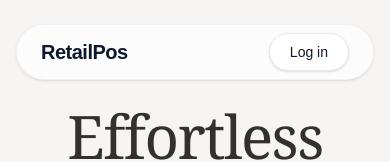
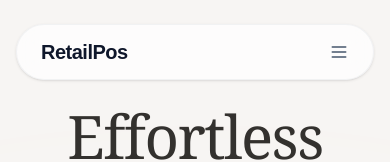
Before and after one commit to mdkabirulhossain/retailpos-frontend, a Next.js app: page / in a window 390 px wide. Shown: the top 162 px of the page. Built offline with nearby package versions, Linux system fonts and the light colour scheme.

Commit message:
Updated Navbar for all the device

```diff
--- a/src/components/marketing/navbar/Navbar.tsx
+++ b/src/components/marketing/navbar/Navbar.tsx
@@ -1,13 +1,18 @@
+"use client";
+
+import { useState } from 'react';
 import Link from 'next/link';
 
 const Navbar = () => {
+  const [isOpen, setIsOpen] = useState(false);
+
   return (
-    <nav className="fixed top-6 left-0 right-0 z-50 flex justify-center px-4">
-      <div className="flex items-center justify-between w-full max-w-4xl h-14 px-6 bg-white/70 backdrop-blur-md border border-gray-200/50 rounded-full shadow-sm">
+    <nav className="fixed top-6 left-0 right-0 z-50 flex flex-col items-center px-4 pointer-events-none">
+      <div className="flex items-center justify-between w-full max-w-4xl h-14 px-6 bg-white/70 backdrop-blur-md border border-gray-200/50 rounded-full shadow-sm pointer-events-auto">
 
         {/* Left Side: Logo and Links */}
         <div className="flex items-center gap-8">
-          <Link href="/" className="text-xl font-semibold text-slate-900 tracking-tight">
+          <Link href="/" className="text-xl font-semibold text-slate-900 tracking-tight" onClick={() => setIsOpen(false)}>
             RetailPos
           </Link>
 
@@ -24,13 +29,59 @@ const Navbar = () => {
           </div>
         </div>
 
-        {/* Right Side: Action Button */}
-        <div>
-          <button className="px-5 py-2 text-sm font-medium text-slate-900 bg-white border border-gray-200 rounded-full hover:bg-gray-50 transition-all shadow-sm">
+        {/* Right Side: Action Button & Mobile Menu Toggle */}
+        <div className="flex items-center gap-3">
+          <button className="hidden md:block px-5 py-2 text-sm font-medium text-slate-900 bg-white border border-gray-200 rounded-full hover:bg-gray-50 transition-all shadow-sm">
+            Log in
+          </button>
+
+          {/* Mobile Menu Button */}
+          <button
+            onClick={() => setIsOpen(!isOpen)}
+            className="md:hidden p-2 -mr-2 text-slate-600 hover:text-slate-900 transition-colors focus:outline-none"
+            aria-label="Toggle mobile menu"
+          >
+            <svg className="w-5 h-5" fill="none" stroke="currentColor" viewBox="0 0 24 24" xmlns="http://www.w3.org/2000/svg">
+              {isOpen ? (
+                <path strokeLinecap="round" strokeLinejoin="round" strokeWidth={2} d="M6 18L18 6M6 6l12 12" />
+              ) : (
+                <path strokeLinecap="round" strokeLinejoin="round" strokeWidth={2} d="M4 6h16M4 12h16M4 18h16" />
+              )}
+            </svg>
+          </button>
+        </div>
+      </div>
+
+      {/* Mobile Menu Dropdown */}
+      {isOpen && (
+        <div className="md:hidden mt-3 w-full max-w-4xl bg-white/95 backdrop-blur-md border border-gray-200/50 rounded-2xl shadow-lg p-3 flex flex-col gap-1 pointer-events-auto shadow-[0_8px_30px_rgb(0,0,0,0.04)]">
+          <Link
+            href="#products"
+            className="text-sm font-medium text-slate-600 hover:text-slate-900 hover:bg-gray-50/80 px-4 py-3 rounded-xl transition-colors"
+            onClick={() => setIsOpen(false)}
+          >
+            Products
+          </Link>
+          <Link
+            href="#pricing"
+            className="text-sm font-medium text-slate-600 hover:text-slate-900 hover:bg-gray-50/80 px-4 py-3 rounded-xl transition-colors"
+            onClick={() => setIsOpen(false)}
+          >
+            Pricing
+          </Link>
+          <Link
+            href="#docs"
+            className="text-sm font-medium text-slate-600 hover:text-slate-900 hover:bg-gray-50/80 px-4 py-3 rounded-xl transition-colors"
+            onClick={() => setIsOpen(false)}
+          >
+            Docs
+          </Link>
+          <div className="my-1 border-t border-gray-200/50" />
+          <button className="w-full text-left px-4 py-3 text-sm font-medium text-slate-900 hover:bg-gray-50/80 rounded-xl transition-colors">
             Log in
           </button>
         </div>
-      </div>
+      )}
     </nav>
   );
 };
```
